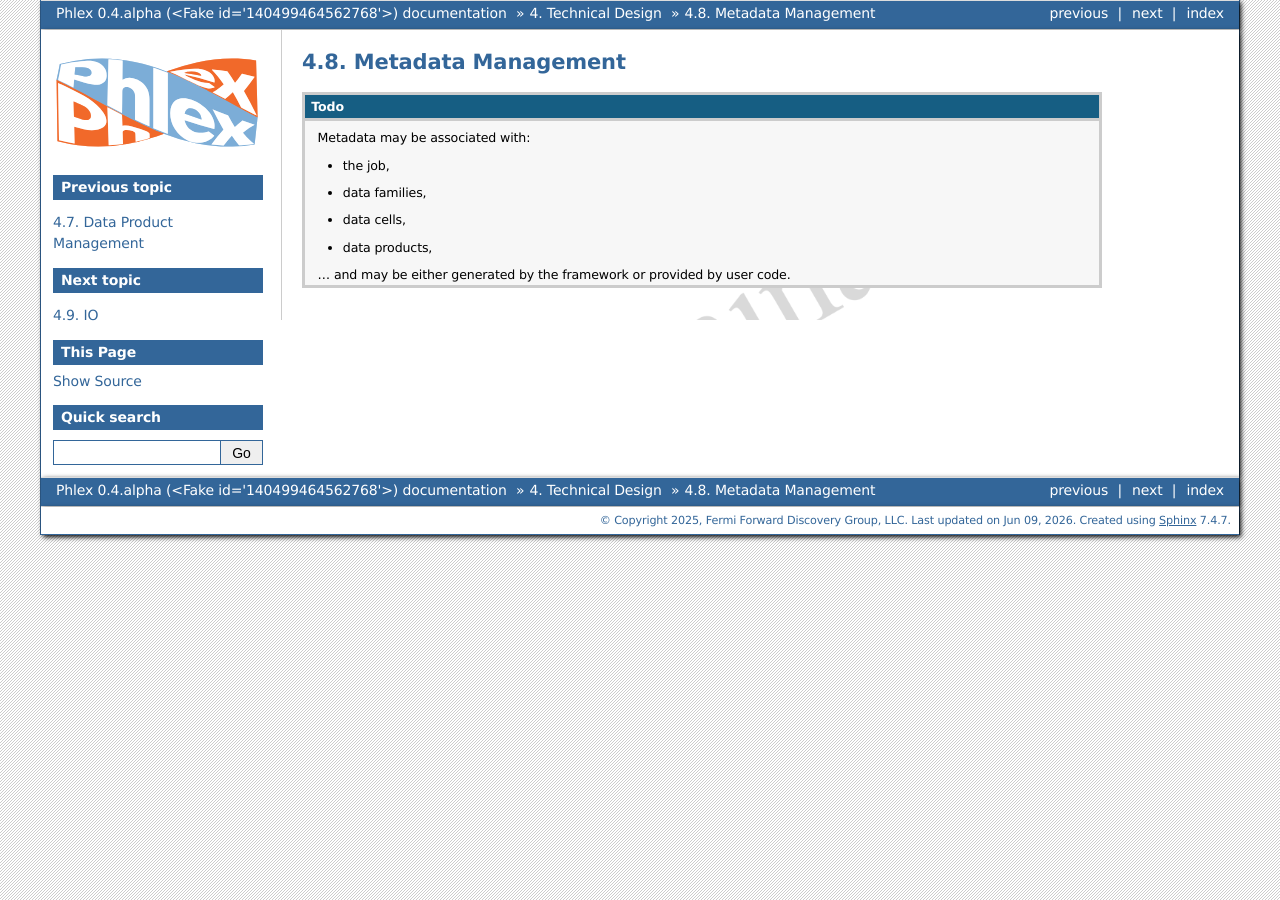
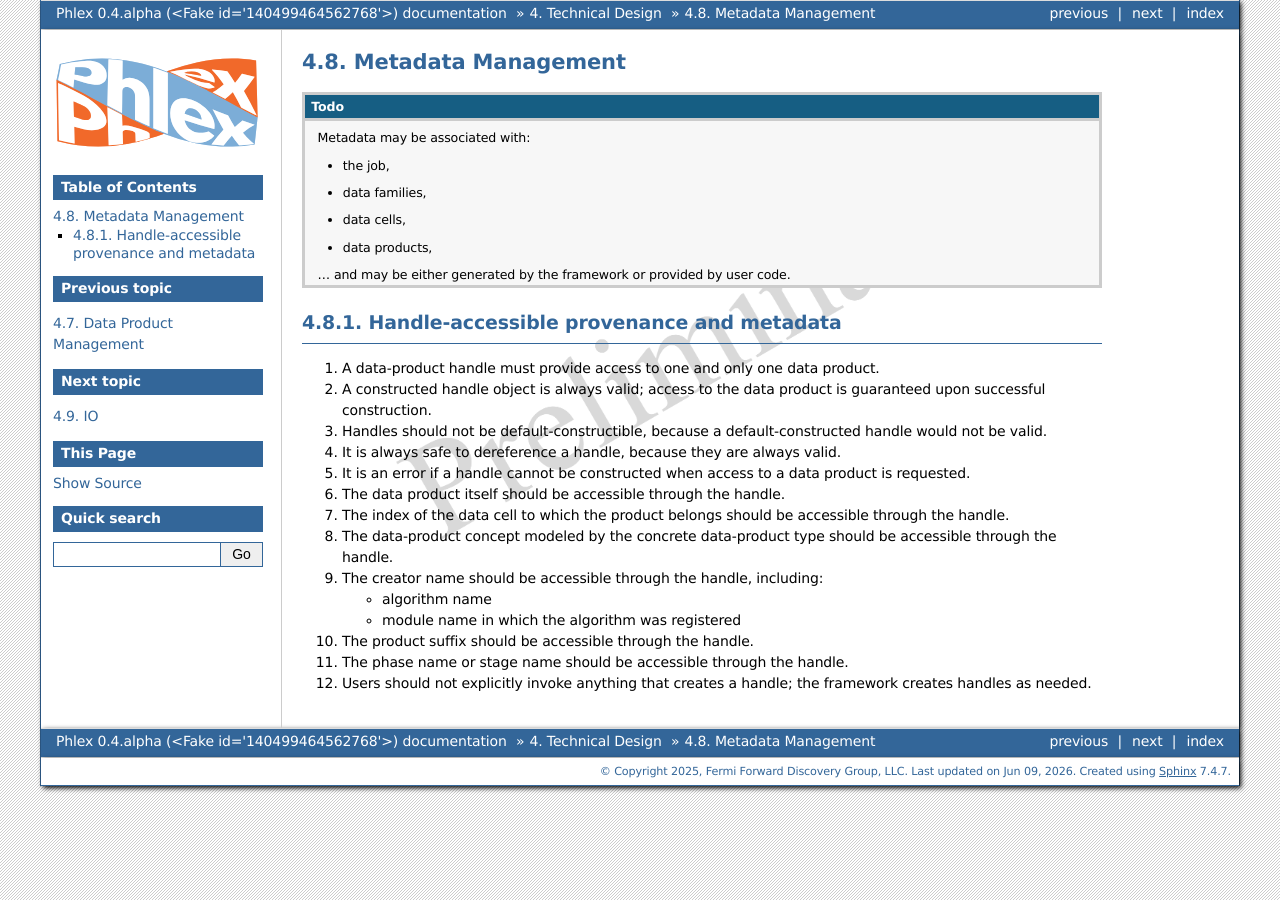
Before and after one commit to Framework-R-D/phlex-design, a Sphinx documentation site: the page built from doc/ch_technical_design/metadata_management.rst, in a window 1280 px wide. Built offline with Sphinx 7.4.7, drawn with Linux system fonts in a browser that asks for light colours.

Commit message:
Add more "agreements" from discussions and issues

```diff
--- a/doc/ch_technical_design/metadata_management.rst
+++ b/doc/ch_technical_design/metadata_management.rst
@@ -11,3 +11,22 @@ Metadata Management
    - data products,
 
    ... and may be either generated by the framework or provided by user code.
+
+Handle-accessible provenance and metadata
+-----------------------------------------
+
+1. A data-product handle must provide access to one and only one data product.
+2. A constructed handle object is always valid; access to the data product is guaranteed upon successful construction.
+3. Handles should not be default-constructible, because a default-constructed handle would not be valid.
+4. It is always safe to dereference a handle, because they are always valid.
+5. It is an error if a handle cannot be constructed when access to a data product is requested.
+6. The data product itself should be accessible through the handle.
+7. The index of the data cell to which the product belongs should be accessible through the handle.
+8. The data-product concept modeled by the concrete data-product type should be accessible through the handle.
+9. The creator name should be accessible through the handle, including:
+
+   - algorithm name
+   - module name in which the algorithm was registered
+10. The product suffix should be accessible through the handle.
+11. The phase name or stage name should be accessible through the handle.
+12. Users should not explicitly invoke anything that creates a handle; the framework creates handles as needed.
```
Also changed, not shown: doc/ch_technical_design/data_product_management.rst (+15 -4 lines), doc/ch_technical_design/io.rst (+16 -0 lines), doc/ch_technical_design/program_startup.rst (+9 -0 lines).
